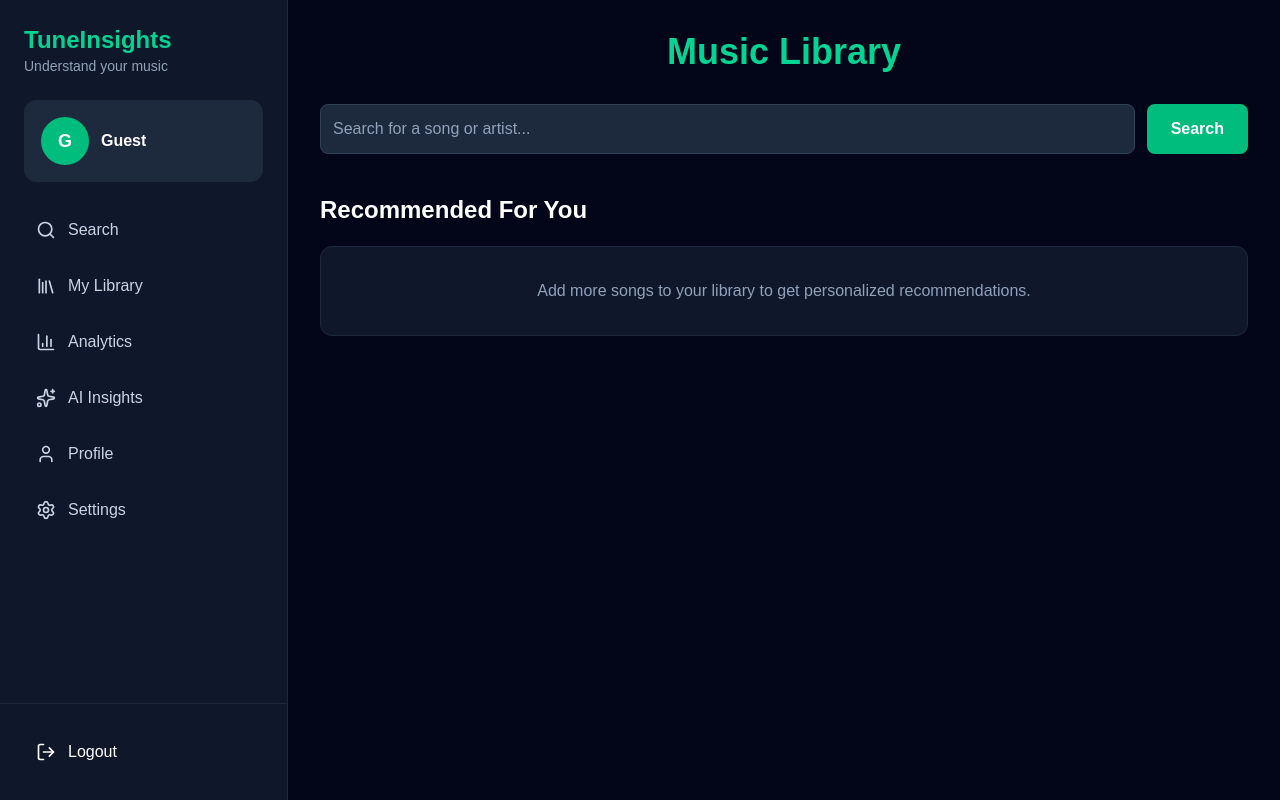
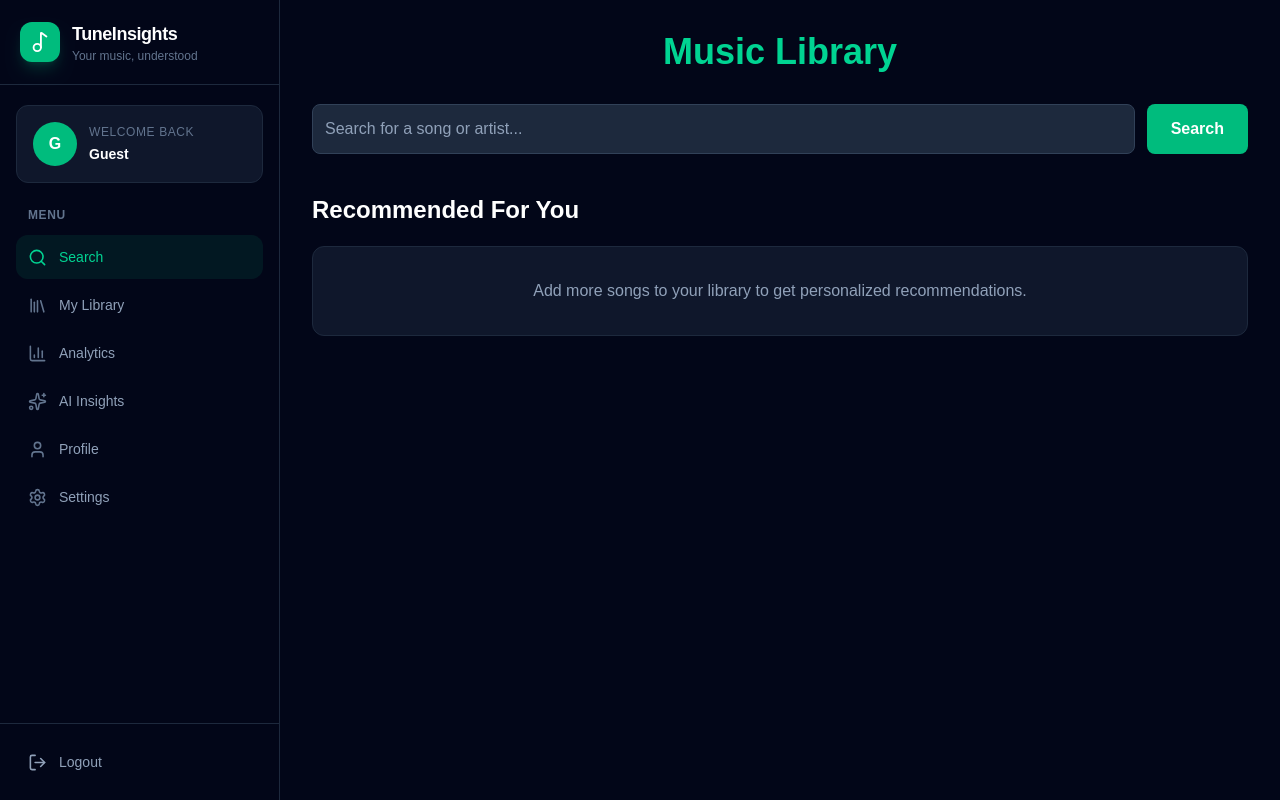
Before and after one commit to blazing-cell/music-catalog-insights-frontend, a Next.js app: page / in a window 1280 px wide. Built offline with nearby package versions, Linux system fonts and the light colour scheme.

Commit message:
redid  dashboard and layout

```diff
--- a/app/components/dashboard.tsx
+++ b/app/components/dashboard.tsx
@@ -1,7 +1,7 @@
 "use client";
 
 import { useEffect, useState } from "react";
-import { useRouter } from "next/navigation";
+import { useRouter, usePathname } from "next/navigation";
 import {
 User,
 Library,
@@ -11,6 +11,7 @@ import {
 Settings,
 LogOut,
 X,
+Music2,
 } from "lucide-react";
 import { toast } from "sonner";
 
@@ -30,9 +31,12 @@ export default function Dashboard({
 onClose,
 }: DashboardProps) {
 
+
 const router = useRouter();
+const pathname = usePathname();
 
 const [user, setUser] = useState<UserData>({});
+
 
 // =========================
 // LOAD USER
@@ -131,8 +135,47 @@ export default function Dashboard({
 }
 
 
+// =========================
+// NAVIGATION ITEMS
+// =========================
+
+const navigationItems = [
+    {
+        name: "Search",
+        path: "/",
+        icon: Search,
+    },
+    {
+        name: "My Library",
+        path: "/library",
+        icon: Library,
+    },
+    {
+        name: "Analytics",
+        path: "/analytics",
+        icon: BarChart3,
+    },
+    {
+        name: "AI Insights",
+        path: "/ai",
+        icon: Sparkles,
+    },
+    {
+        name: "Profile",
+        path: "/profile",
+        icon: User,
+    },
+    {
+        name: "Settings",
+        path: "/settings",
+        icon: Settings,
+    },
+];
+
+
 return (
     <>
+
         {/* =========================
             MOBILE OVERLAY
         ========================== */}
@@ -145,6 +188,7 @@ export default function Dashboard({
                     inset-0
                     z-40
                     bg-black/60
+                    backdrop-blur-sm
                     lg:hidden
                 "
             />
@@ -158,18 +202,19 @@ export default function Dashboard({
         <aside
             className={`
                 fixed
+                inset-y-0
                 left-0
-                    top-0
                 z-50
 
                 flex
-                    h-screen
-                    w-72
+                w-[280px]
                 flex-col
 
-                    bg-slate-900
                 border-r
                 border-slate-800
+
+                bg-slate-950
+
                 shadow-2xl
 
                 transition-transform
@@ -183,69 +228,72 @@ export default function Dashboard({
                 }
 
                 lg:static
+                lg:h-screen
                 lg:translate-x-0
                 lg:shadow-none
                 lg:shrink-0
             `}
         >
 
-                {/* =========================
-                    MOBILE CLOSE BUTTON
-                ========================== */}
-
-                <button
-                    onClick={onClose}
-                    className="
-                        absolute
-                        right-4
-                        top-4
-                        z-10
-
-                        rounded-lg
-                        p-2
-
-                        text-slate-400
-
-                        transition
-
-                        hover:bg-slate-800
-                        hover:text-white
-
-                        lg:hidden
-                    "
-                >
-                    <X size={22} />
-                </button>
-
 
             {/* =========================
-                    SIDEBAR MAIN CONTENT
+                BRAND HEADER
             ========================== */}
 
             <div
                 className="
                     flex
-                        min-h-0
-                        flex-1
-                        flex-col
-
-                        overflow-y-auto
-
-                        p-6
+                    shrink-0
+                    items-center
+                    justify-between
+                    border-b
+                    border-slate-800
+                    px-5
+                    py-5
                 "
             >
 
-                    {/* =========================
-                        WEBSITE NAME
-                    ========================== */}
+                <div
+                    className="
+                        flex
+                        items-center
+                        gap-3
+                    "
+                >
 
-                    <div className="mb-6">
+                    {/* LOGO */}
+
+                    <div
+                        className="
+                            flex
+                            h-10
+                            w-10
+                            shrink-0
+                            items-center
+                            justify-center
+                            rounded-xl
+                            bg-emerald-500
+                            shadow-lg
+                            shadow-emerald-500/20
+                        "
+                    >
+                        <Music2
+                            size={22}
+                            className="text-white"
+                        />
+                    </div>
+
+
+                    {/* BRAND NAME */}
+
+                    <div>
 
                         <h1
                             className="
-                                text-2xl
+                                text-lg
                                 font-bold
-                                text-emerald-400
+                                tracking-tight
+                                text-white
                             "
                         >
                             TuneInsights
@@ -253,14 +301,53 @@ export default function Dashboard({
 
                         <p
                             className="
-                                text-sm
-                                text-slate-400
+                                text-xs
+                                text-slate-500
                             "
                         >
-                            Understand your music
+                            Your music, understood
                         </p>
 
                     </div>
+
+                </div>
+
+
+                {/* MOBILE CLOSE */}
+
+                <button
+                    type="button"
+                    onClick={onClose}
+                    className="
+                        rounded-lg
+                        p-2
+                        text-slate-400
+                        transition
+                        hover:bg-slate-800
+                        hover:text-white
+                        lg:hidden
+                    "
+                >
+                    <X size={20} />
+                </button>
+
+            </div>
+
+
+            {/* =========================
+                SCROLLABLE CONTENT
+            ========================== */}
+
+            <div
+                className="
+                    sidebar-scroll
+                    min-h-0
+                    flex-1
+                    overflow-y-auto
+                    px-4
+                    py-5
+                "
+            >
 
 
                 {/* =========================
@@ -273,7 +360,7 @@ export default function Dashboard({
                         rounded-xl
                         border
                         border-slate-800
-                            bg-slate-800
+                        bg-slate-900
                         p-4
                     "
                 >
@@ -291,38 +378,47 @@ export default function Dashboard({
                         <div
                             className="
                                 flex
-                                    h-12
-                                    w-12
+                                h-11
+                                w-11
                                 shrink-0
                                 items-center
                                 justify-center
-
                                 rounded-full
-
                                 bg-emerald-500
-
-                                    text-lg
+                                text-base
                                 font-bold
                                 text-white
                             "
                         >
-
                             {user.username
                                 ? user.username
                                     .charAt(0)
                                     .toUpperCase()
                                 : "G"}
-
                         </div>
 
 
-                            {/* USERNAME */}
+                        {/* USER INFO */}
 
                         <div className="min-w-0">
+
+                            <p
+                                className="
+                                    mb-1
+                                    text-xs
+                                    font-medium
+                                    uppercase
+                                    tracking-wider
+                                    text-slate-500
+                                "
+                            >
+                                Welcome back
+                            </p>
 
                             <h2
                                 className="
                                     truncate
+                                    text-sm
                                     font-semibold
                                     text-white
                                 "
@@ -339,6 +435,25 @@ export default function Dashboard({
 
 
                 {/* =========================
+                    NAVIGATION LABEL
+                ========================== */}
+
+                <p
+                    className="
+                        mb-3
+                        px-3
+                        text-xs
+                        font-semibold
+                        uppercase
+                        tracking-wider
+                        text-slate-500
+                    "
+                >
+                    Menu
+                </p>
+
+
+                {/* =========================
                     NAVIGATION
                 ========================== */}
 
@@ -346,176 +461,65 @@ export default function Dashboard({
                     className="
                         flex
                         flex-col
-                            gap-2
+                        gap-1
                     "
                 >
 
-                        {/* SEARCH */}
+                    {navigationItems.map((item) => {
 
+                        const Icon = item.icon;
+
+                        const isActive =
+                            pathname === item.path;
+
+                        return (
                             <button
+                                key={item.path}
+                                type="button"
                                 onClick={() =>
-                                navigate("/")
+                                    navigate(item.path)
                                 }
-                            className="
+                                className={`
                                     flex
                                     w-full
                                     items-center
                                     gap-3
-                                rounded-lg
-                                p-3
+                                    rounded-xl
+                                    px-3
+                                    py-3
 
                                     text-left
-                                text-slate-300
+                                    text-sm
+                                    font-medium
 
-                                transition
+                                    transition-all
+                                    duration-200
 
-                                hover:bg-slate-800
-                                hover:text-emerald-400
-                            "
+                                    ${
+                                        isActive
+                                            ? "bg-emerald-500/10 text-emerald-400"
+                                            : "text-slate-400 hover:bg-slate-900 hover:text-white"
+                                    }
+                                `}
                             >
-                            <Search size={20} />
-                            Search
+
+                                <Icon
+                                    size={19}
+                                    className={
+                                        isActive
+                                            ? "text-emerald-400"
+                                            : "text-slate-500"
+                                    }
+                                />
+
+                                <span>
+                                    {item.name}
+                                </span>
+
                             </button>
+                        );
 
-
-                        {/* LIBRARY */}
-
-                        <button
-                            onClick={() =>
-                                navigate("/library")
-                            }
-                            className="
-                                flex
-                                w-full
-                                items-center
-                                gap-3
-                                rounded-lg
-                                p-3
-
-                                text-left
-                                text-slate-300
-
-                                transition
-
-                                hover:bg-slate-800
-                                hover:text-emerald-400
-                            "
-                        >
-                            <Library size={20} />
-                            My Library
-                        </button>
-
-
-                        {/* ANALYTICS */}
-
-                        <button
-                            onClick={() =>
-                                navigate("/analytics")
-                            }
-                            className="
-                                flex
-                                w-full
-                                items-center
-                                gap-3
-                                rounded-lg
-                                p-3
-
-                                text-left
-                                text-slate-300
-
-                                transition
-
-                                hover:bg-slate-800
-                                hover:text-emerald-400
-                            "
-                        >
-                            <BarChart3 size={20} />
-                            Analytics
-                        </button>
-
-
-                        {/* AI INSIGHTS */}
-
-                        <button
-                            onClick={() =>
-                                navigate("/ai")
-                            }
-                            className="
-                                flex
-                                w-full
-                                items-center
-                                gap-3
-                                rounded-lg
-                                p-3
-
-                                text-left
-                                text-slate-300
-
-                                transition
-
-                                hover:bg-slate-800
-                                hover:text-emerald-400
-                            "
-                        >
-                            <Sparkles size={20} />
-                            AI Insights
-                        </button>
-
-
-                        {/* PROFILE */}
-
-                        <button
-                            onClick={() =>
-                                navigate("/profile")
-                            }
-                            className="
-                                flex
-                                w-full
-                                items-center
-                                gap-3
-                                rounded-lg
-                                p-3
-
-                                text-left
-                                text-slate-300
-
-                                transition
-
-                                hover:bg-slate-800
-                                hover:text-emerald-400
-                            "
-                        >
-                            <User size={20} />
-                            Profile
-                        </button>
-
-
-                        {/* SETTINGS */}
-
-                        <button
-                            onClick={() =>
-                                navigate("/settings")
-                            }
-                            className="
-                                flex
-                                w-full
-                                items-center
-                                gap-3
-                                rounded-lg
-                                p-3
-
-                                text-left
-                                text-slate-300
-
-                                transition
-
-                                hover:bg-slate-800
-                                hover:text-emerald-400
-                            "
-                        >
-                            <Settings size={20} />
-                            Settings
-                        </button>
+                    })}
 
                 </nav>
 
@@ -531,8 +535,8 @@ export default function Dashboard({
                     shrink-0
                     border-t
                     border-slate-800
-                        bg-slate-900
-                        p-6
+                    bg-slate-950
+                    p-4
                 "
             >
 
@@ -544,21 +548,23 @@ export default function Dashboard({
                         w-full
                         items-center
                         gap-3
+                        rounded-xl
+                        px-3
+                        py-3
 
-                            rounded-lg
+                        text-sm
+                        font-medium
+                        text-slate-400
 
-                            p-3
+                        transition-all
+                        duration-200
 
-                            font-medium
-                            text-white
-
-                            transition
-
-                            hover:bg-red-700
+                        hover:bg-red-500/10
+                        hover:text-red-400
                     "
                 >
 
-                        <LogOut size={20} />
+                    <LogOut size={19} />
 
                     <span>
                         Logout
@@ -569,6 +575,9 @@ export default function Dashboard({
             </div>
 
         </aside>
+
     </>
 );
+
+
 }
--- a/app/layout.tsx
+++ b/app/layout.tsx
@@ -1,4 +1,3 @@
-
 import type { Metadata } from "next";
 import { Geist, Geist_Mono } from "next/font/google";
 import "./globals.css";
@@ -15,9 +14,21 @@ const geistMono = Geist_Mono({
 });
 
 export const metadata: Metadata = {
-    title: "TuneInsights",
+title: {
+default: "TuneInsights",
+template: "%s | TuneInsights",
+},
 description:
 "Discover your music. Track your library. Understand your listening.",
+applicationName: "TuneInsights",
+keywords: [
+"music",
+"music library",
+"music analytics",
+"music insights",
+"AI music recommendations",
+"TuneInsights",
+],
 };
 
 export default function RootLayout({
@@ -29,15 +40,18 @@ export default function RootLayout({
 <html
 lang="en"
 className={`${geistSans.variable} ${geistMono.variable} h-full antialiased`}
-        >
-            <body className="min-h-full flex flex-col">
+> <body className="min-h-screen bg-slate-950 font-sans text-slate-100">
 {children}
+
 
             <Toaster
                 position="top-center"
                 richColors
+                closeButton
             />
         </body>
     </html>
 );
+
+
 }
```
Lines whose indentation alone changed are shown as unchanged.
